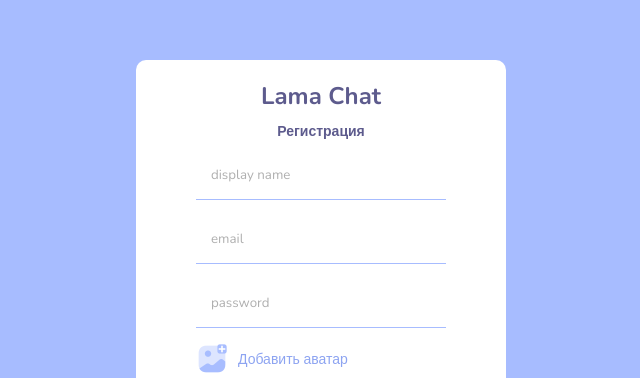
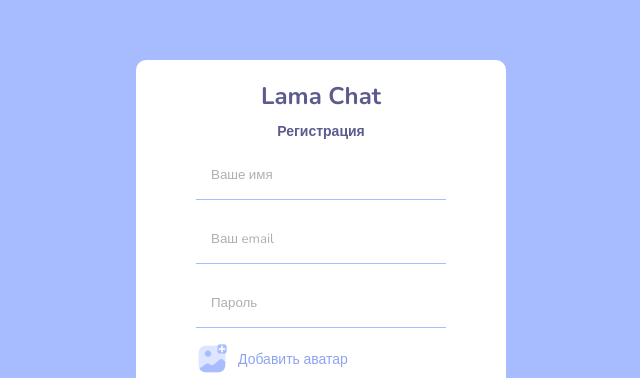
Before and after one commit to egoryan8/lama-chat, a React (Create React App) app: page /register in a window 1280 px wide. Shown: the part 128-506 px from the top of the page, without its empty margins (319-959 px from the left). Built offline with nearby package versions, Linux system fonts and the light colour scheme; no server answers.

Commit message:
feat: finish

```diff
--- a/src/pages/Login.tsx
+++ b/src/pages/Login.tsx
@@ -25,8 +25,8 @@ const Register: React.FC = () => {
         <span className='logo'>Lama Chat</span>
         <span className='title'>Регистрация</span>
         <form onSubmit={handleFormSubmit}>
-          <input type='email' placeholder='email'/>
-          <input type='password' placeholder='password'/>
+          <input type='email' placeholder='Введите email'/>
+          <input type='password' placeholder='Введите пароль'/>
           <button>Зарегестрироваться</button>
           {isErr && <span style={{color: 'red', fontSize: '14px', margin: '0 auto'}}>Что-то пошло не так</span>}
         </form>
--- a/src/pages/Register.tsx
+++ b/src/pages/Register.tsx
@@ -57,9 +57,9 @@ const Register: React.FC = () => {
         <span className='logo'>Lama Chat</span>
         <span className='title'>Регистрация</span>
         <form onSubmit={handleFormSubmit}>
-          <input type='text' placeholder='display name'/>
-          <input type='email' placeholder='email'/>
-          <input type='password' placeholder='password'/>
+          <input type='text' placeholder='Ваше имя'/>
+          <input type='email' placeholder='Ваш email'/>
+          <input type='password' placeholder='Пароль'/>
           <input style={{display: 'none'}} type='file' id='file'/>
           <label htmlFor='file'>
             <img src={addAvatar} alt='Добавить аватар'/>
```
